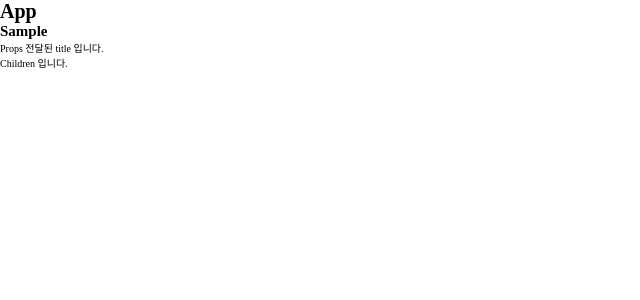
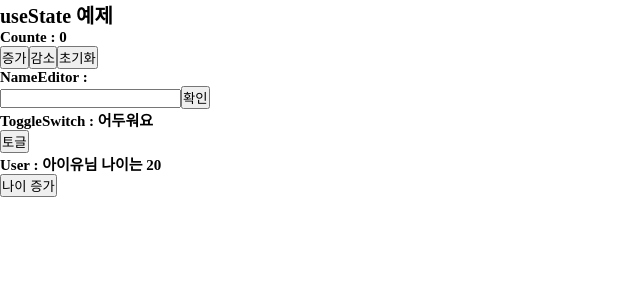
Before and after one commit to yachea/til_react_cra_ts, a React (Create React App) app: page / in a window 1280 px wide. Shown: the top 300 px of the page, without its empty margins (0-640 px from the left). Built offline with nearby package versions, Linux system fonts and the light colour scheme.

Commit message:
[docs] useState 의 이해

```diff
--- a/src/App.tsx
+++ b/src/App.tsx
@@ -1,37 +1,18 @@
-type DemoProps = {
-  name: string;
-  age: string;
-};
-const Demo = ({ name, age }: DemoProps): JSX.Element => {
+import Counter from './components/Counter';
+import NameEditor from './components/NameEditor';
+import ToggleSwitch from './components/ToggleSwitch';
+import User from './components/User';
+
+function App(): JSX.Element {
   return (
     <div>
-      {name}이구요, {age}살 입니다.
+      <h1>useState 예제</h1>
+      <Counter />
+      <NameEditor />
+      <ToggleSwitch />
+      <User />
     </div>
   );
-};
-
-type SampleProps = {
-  children?: React.ReactNode;
-  title: string;
-};
-const Sample = ({ children, title }: SampleProps): JSX.Element => {
-  return (
-    <div>
-      <h2>Sample</h2>
-      <div>{title}</div>
-      <div>{children}</div>
-    </div>
-  );
-};
-
-const App = (): JSX.Element => {
-  return (
-    <div>
-      <h1>App</h1>
-      <Sample title="Props 전달된 title 입니다."></Sample>
-      <p>Children 입니다.</p>
-    </div>
-  );
-};
+}
 
 export default App;
--- /dev/null
+++ b/src/components/Counter.tsx
@@ -0,0 +1,41 @@
+import { useState } from 'react';
+
+// 2번이상 반복되고, 가독성이 떨어집니다.
+// 1. type 으로 정의해 보자.
+type VoidFuncion = () => void;
+type JsxElementFuncion = () => JSX.Element;
+
+// 2. interface 로 정의해 보자.
+interface IVoidFunction {
+  (): void;
+}
+interface IJSXElement {
+  (): JSX.Element;
+}
+
+const Counter: IJSXElement | JsxElementFuncion = (): JSX.Element => {
+  // ts 자리
+  const [count, setCount] = useState<number>(0);
+
+  const handleAdd: IVoidFunction | VoidFuncion = (): void => {
+    setCount(count + 1);
+  };
+  const handleMinus: IVoidFunction | VoidFuncion = (): void => {
+    setCount(count - 1);
+  };
+  const handleReset: IVoidFunction | VoidFuncion = (): void => {
+    setCount(0);
+  };
+
+  // tsx자리
+  return (
+    <div>
+      <h2>Counte : {count}</h2>
+      <button onClick={handleAdd}>증가</button>
+      <button onClick={handleMinus}>감소</button>
+      <button onClick={handleReset}>초기화</button>
+    </div>
+  );
+};
+
+export default Counter;
--- /dev/null
+++ b/src/components/NameEditor.tsx
@@ -0,0 +1,42 @@
+import { ChangeEvent, MouseEvent, useState } from 'react';
+
+// 1. type 으로 함수 리턴형을 생성해보자.
+type JSXElement = () => JSX.Element;
+type ChangeEventInput = (e: ChangeEvent<HTMLInputElement>) => void;
+type ClickEventButton = (e: MouseEvent<HTMLButtonElement>) => void;
+// stirng 은 객체가 아니기 때문에 interface로 변환이 불가능함. 타입만 가능.
+type NameType = string;
+
+interface IJSXELement {
+  (): JSX.Element;
+}
+interface IChangeEventInput {
+  (e: ChangeEvent<HTMLInputElement>): void;
+}
+interface IClickEventButton {
+  (e: MouseEvent<HTMLButtonElement>): void;
+}
+
+const NameEditor: JSXElement | IJSXELement = () => {
+  // ts 자리
+  const [name, setName] = useState<NameType>('');
+  const handleName: ChangeEventInput | IChangeEventInput = (e): void => {
+    setName(e.target.value);
+  };
+  const handleClick: ClickEventButton | IClickEventButton = (e): void => {
+    console.log('클릭');
+    setName('');
+  };
+  // tsx 자리
+  return (
+    <div>
+      <h2>NameEditor : {name}</h2>
+      <div>
+        <input type="text" value={name} onChange={e => handleName(e)} />
+        <button onClick={e => handleClick(e)}>확인</button>
+      </div>
+    </div>
+  );
+};
+
+export default NameEditor;
--- /dev/null
+++ b/src/components/ToggleSwitch.tsx
@@ -0,0 +1,32 @@
+import { MouseEvent, useState } from 'react';
+
+type JSXElement = () => JSX.Element;
+type HandleClick = (e: MouseEvent<HTMLButtonElement>) => void;
+type IsOnType = boolean;
+
+interface IJSXElement {
+  (): JSX.Element;
+}
+interface IHandleClick {
+  (): void;
+}
+
+const ToggleSwitch: JSXElement | IJSXElement = () => {
+  // ts 자리
+  const [isOn, setIsOn] = useState<IsOnType>(false);
+  const handleClidk: HandleClick | IHandleClick = () => {
+    setIsOn(!isOn);
+  };
+
+  // tsx 자리
+  return (
+    <div>
+      <h2>ToggleSwitch : {isOn ? '밝아요' : '어두워요'}</h2>
+      <div>
+        <button onClick={handleClidk}>토글</button>
+      </div>
+    </div>
+  );
+};
+
+export default ToggleSwitch;
--- /dev/null
+++ b/src/components/User.tsx
@@ -0,0 +1,32 @@
+import React, { useState } from 'react';
+// 1. type 정의
+type UserType = { age: number; name: string };
+type ClickType = () => void;
+// 2. interface 정의
+interface IUser {
+  age: number;
+  name: string;
+}
+interface IClick {
+  (): void;
+}
+const User = (): JSX.Element => {
+  // ts 자리
+  const [user, setUser] = useState<UserType | IUser>({ name: '아이유', age: 20 });
+  const handleClick: ClickType | IClick = (): void => {
+    setUser({ ...user, age: user.age + 1 });
+  };
+  // tsx 자리
+  return (
+    <div>
+      <h2>
+        User : {user.name}님 나이는 {user.age}
+      </h2>
+      <div>
+        <button onClick={handleClick}>나이 증가</button>
+      </div>
+    </div>
+  );
+};
+
+export default User;
```
Also changed, not shown: 1 other file (tests, documents, lock files or other folders).
